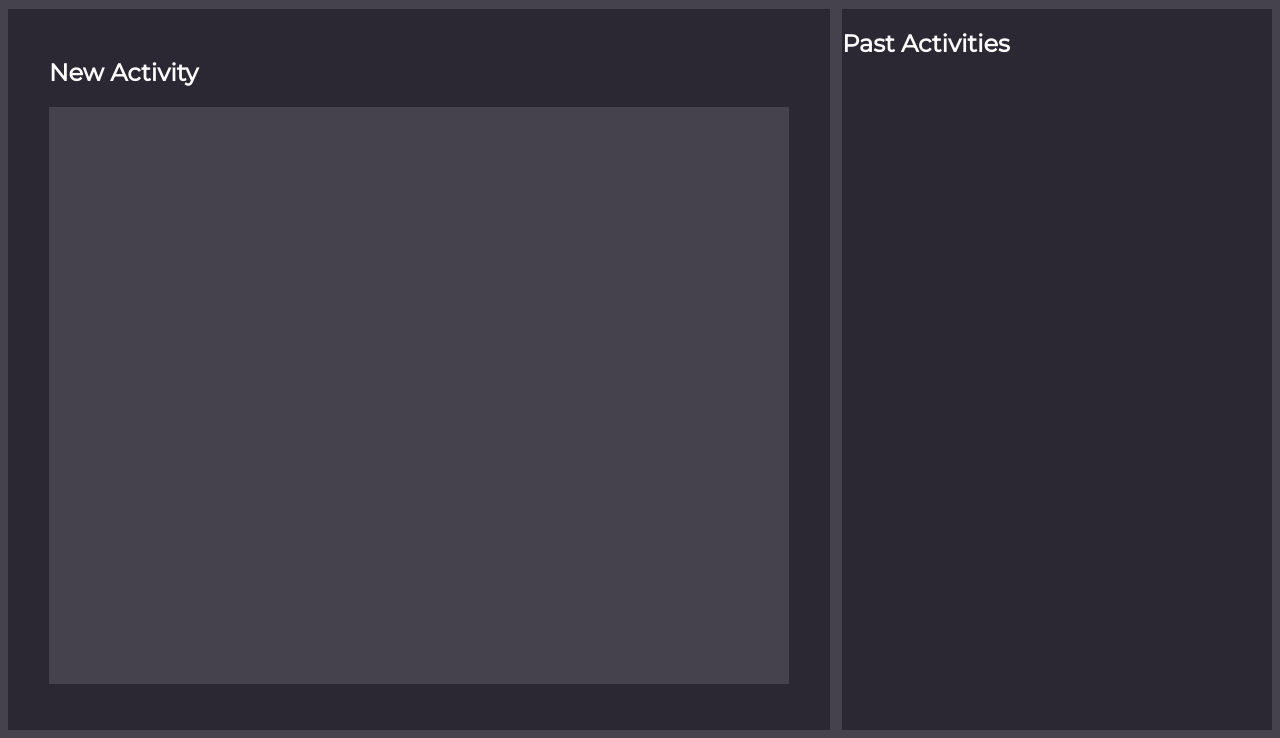
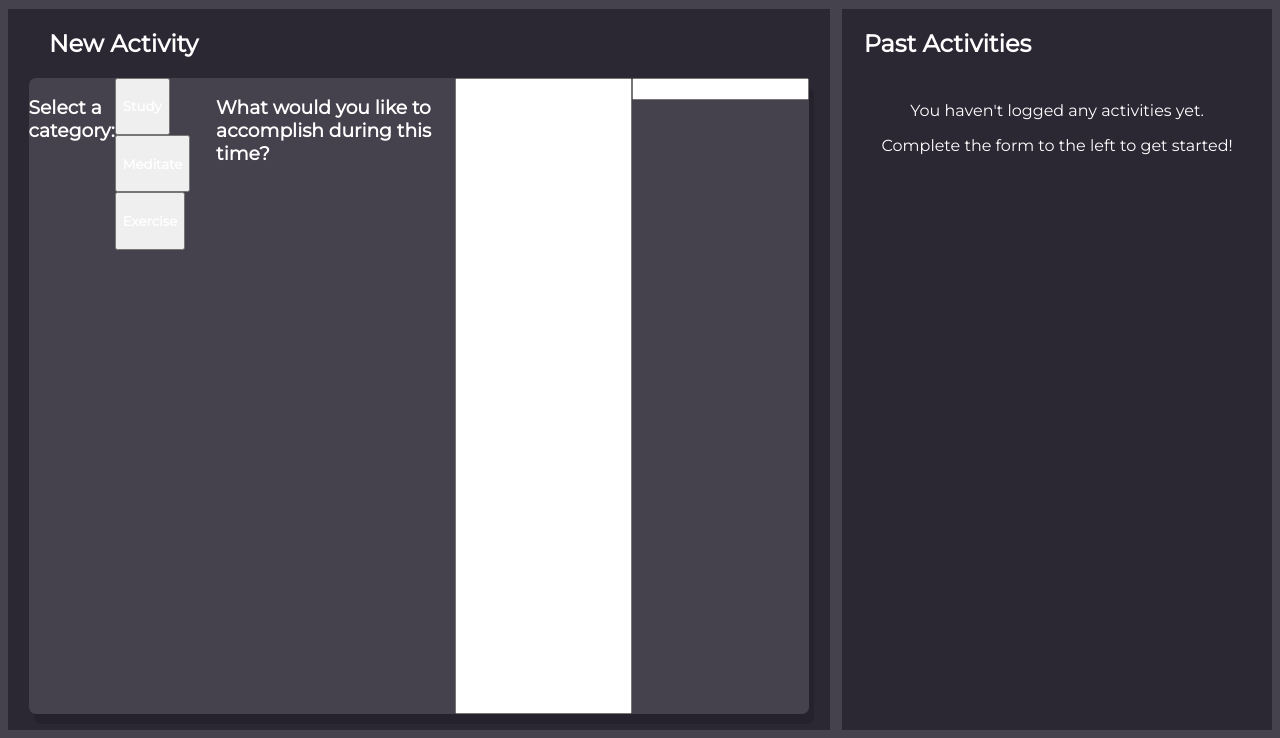
Before and after one commit to Jabene/intention-timer, a website: page index.html in a window 1280 px wide. Shown: the part 62-800 px from the top of the page. Drawn offline with Linux system fonts and the light colour scheme.

Commit message:
Build form structure

```diff
--- a/index.html
+++ b/index.html
@@ -1,7 +1,10 @@
+<!-- <!DOCTYPE html> -->
 <html>
   <head>
+    <meta charset="UTF-8">
     <link rel="stylesheet" href="./styles.css">
     <link href="https://fonts.googleapis.com/css2?family=Montserrat:wght@300;400&display=swap" rel="stylesheet">
+    <title>Intention Timer</title>
   </head>
   <body>
     <header>
@@ -9,11 +12,27 @@
     </header>
     <section>
       <div class ="body-blocks" id="new-activity-block">
-        <h2 id="new-activity-heading">New Activity</h2>
-        <form id="form"></form>
+        <h2 class="body-headings" id="">New Activity</h2>
+        <form id="form">
+          <h3>Select a category:</h3>
+          <div id="activity-buttons-row">
+            <button class="activity-buttons" id="study-button"><h4>Study</h4></button>
+            <button class="activity-buttons" id="meditate-button"><h4>Meditate</h4></button>
+            <button class="activity-buttons" id="exercise-button"><h4>Exercise</h4></button>
+          </div>
+          <h3>What would you like to accomplish during this time?</h3>
+          <input type="text" class="" id="" />
+          <!-- <label for=""></label> -->
+          <div id="time-input-row">
+            <label for=""></label>
+            <input type="text" class="" id="" />
+          </div>
+        </form>
       </div>
       <div class="body-blocks" id="past-activity-block">
-        <h2>Past Activities</h2>
+        <h2 class="body-headings">Past Activities</h2>
+        <p class="no-activities" id="no-activity-paragraph">You haven't logged any activities yet.</p>
+        <p class="no-activities">Complete the form to the left to get started!</p>
       </div>
     </section>
   </body>
--- a/styles.css
+++ b/styles.css
@@ -46,25 +46,38 @@ section {
   background-color:#2B2733;
   display:flex;
   flex-direction: column;
-  justify-content: center;
+  /* justify-content: center; */
   align-items: center;
 }
 
-#new-activity-heading {
+.body-headings {
   align-self:flex-start;
   margin-left:5%;
+  /* margin-top:4%; */
+  width:100%;
 }
 
 #form {
   background-color:#46424D;
-  width:90%;
-  height:80%;
+  width:95%;
+  height:90%;
   display:flex;
+  border-radius:7px;
+  box-shadow: 5px 10px #26222d;
   /* margin-left:20px; */
 }
 
 #past-activity-block {
- width:34%;
- height:100%;
- background-color:#2B2733;
+  width:34%;
+  height:100%;
+  background-color:#2B2733;
+  /* display:flex; */
 }
+.no-activities {
+  display:flex;
+  flex-direction:row;
+  justify-content:center;
+}
+#no-activity-paragraph {
+  margin-top:10%;
+}
```
